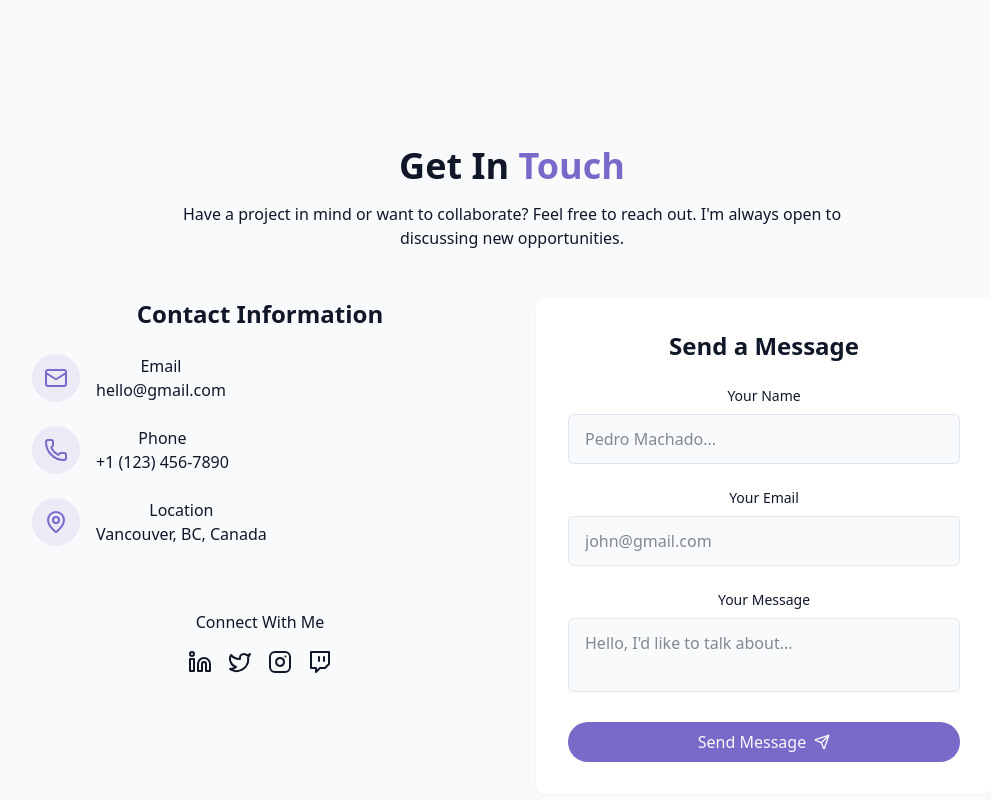
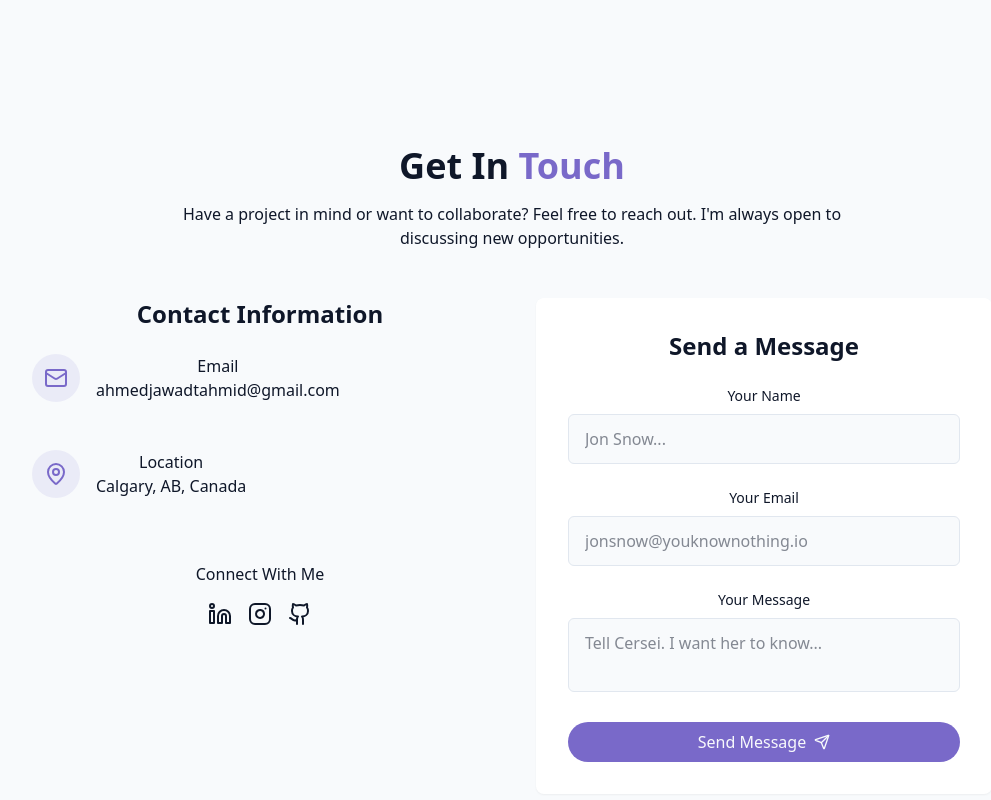
Before and after one commit to Ahmed-Jawad-Tahmid/personal-portfolio, a React (Vite) app: page / in a window 1280 px wide. Shown: the part 2924-3724 px from the top of the page, without its empty margins (128-1119 px from the left). Built offline with nearby package versions, Linux system fonts and the light colour scheme.

Commit message:
Update ContactSection.jsx

```diff
--- a/src/components/ContactSection.jsx
+++ b/src/components/ContactSection.jsx
@@ -5,8 +5,7 @@ import {
   MapPin,
   Phone,
   Send,
-  Twitch,
-  Twitter,
+  Github
 } from "lucide-react";
 import { cn } from "@/lib/utils";
 import { useToast } from "@/hooks/use-toast";
@@ -59,23 +58,11 @@ export const ContactSection = () => {
                     href="mailto:ahmedjawadtahmid@gmail.com"
                     className="text-muted-foreground hover:text-primary transition-colors"
                   >
-                    hello@gmail.com
+                    ahmedjawadtahmid@gmail.com
                   </a>
                 </div>
               </div>
               <div className="flex items-start space-x-4">
-                <div className="p-3 rounded-full bg-primary/10">
-                  <Phone className="h-6 w-6 text-primary" />{" "}
-                </div>
-                <div>
-                  <h4 className="font-medium"> Phone</h4>
-                  <a
-                    href="tel:+11234567890"
-                    className="text-muted-foreground hover:text-primary transition-colors"
-                  >
-                    +1 (123) 456-7890
-                  </a>
-                </div>
               </div>
               <div className="flex items-start space-x-4">
                 <div className="p-3 rounded-full bg-primary/10">
@@ -84,7 +71,7 @@ export const ContactSection = () => {
                 <div>
                   <h4 className="font-medium"> Location</h4>
                   <a className="text-muted-foreground hover:text-primary transition-colors">
-                    Vancouver, BC, Canada
+                    Calgary, AB, Canada
                   </a>
                 </div>
               </div>
@@ -93,17 +80,14 @@ export const ContactSection = () => {
             <div className="pt-8">
               <h4 className="font-medium mb-4"> Connect With Me</h4>
               <div className="flex space-x-4 justify-center">
-                <a href="#" target="_blank">
+                <a href="https://www.linkedin.com/in/ahmed-jawad-tahmid" target="_blank">
                   <Linkedin />
                 </a>
-                <a href="#" target="_blank">
-                  <Twitter />
-                </a>
-                <a href="#" target="_blank">
+                <a href="https://www.instagram.com/ahm_jawadx/" target="_blank">
                   <Instagram />
                 </a>
-                <a href="#" target="_blank">
-                  <Twitch />
+                <a href="https://github.com/Ahmed-Jawad-Tahmid" target="_blank">
+                  <Github />
                 </a>
               </div>
             </div>
@@ -130,7 +114,7 @@ export const ContactSection = () => {
                   name="name"
                   required
                   className="w-full px-4 py-3 rounded-md border border-input bg-background focus:outline-hidden foucs:ring-2 focus:ring-primary"
-                  placeholder="Pedro Machado..."
+                  placeholder="Jon Snow..."
                 />
               </div>
 
@@ -148,7 +132,7 @@ export const ContactSection = () => {
                   name="email"
                   required
                   className="w-full px-4 py-3 rounded-md border border-input bg-background focus:outline-hidden foucs:ring-2 focus:ring-primary"
-                  placeholder="john@gmail.com"
+                  placeholder="jonsnow@youknownothing.io"
                 />
               </div>
 
@@ -165,7 +149,7 @@ export const ContactSection = () => {
                   name="message"
                   required
                   className="w-full px-4 py-3 rounded-md border border-input bg-background focus:outline-hidden foucs:ring-2 focus:ring-primary resize-none"
-                  placeholder="Hello, I'd like to talk about..."
+                  placeholder="Tell Cersei. I want her to know..."
                 />
               </div>
 
```
